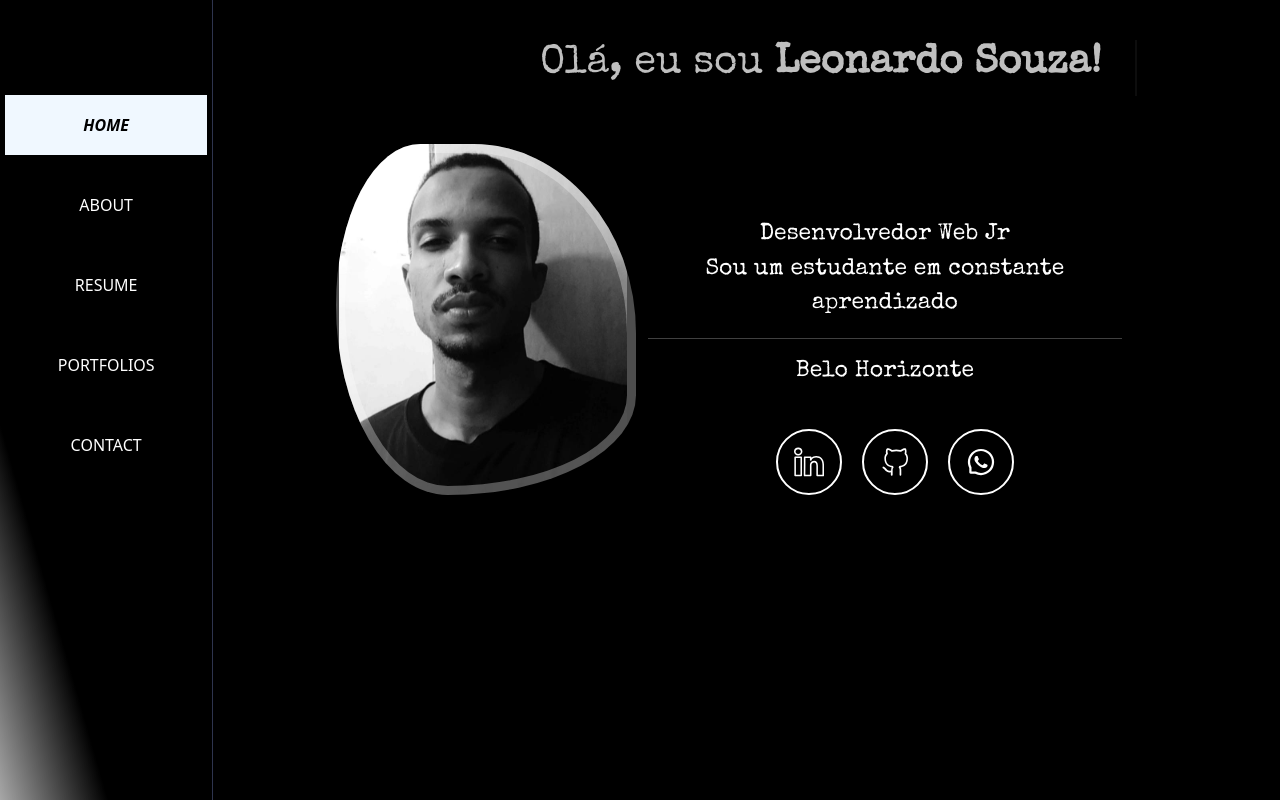
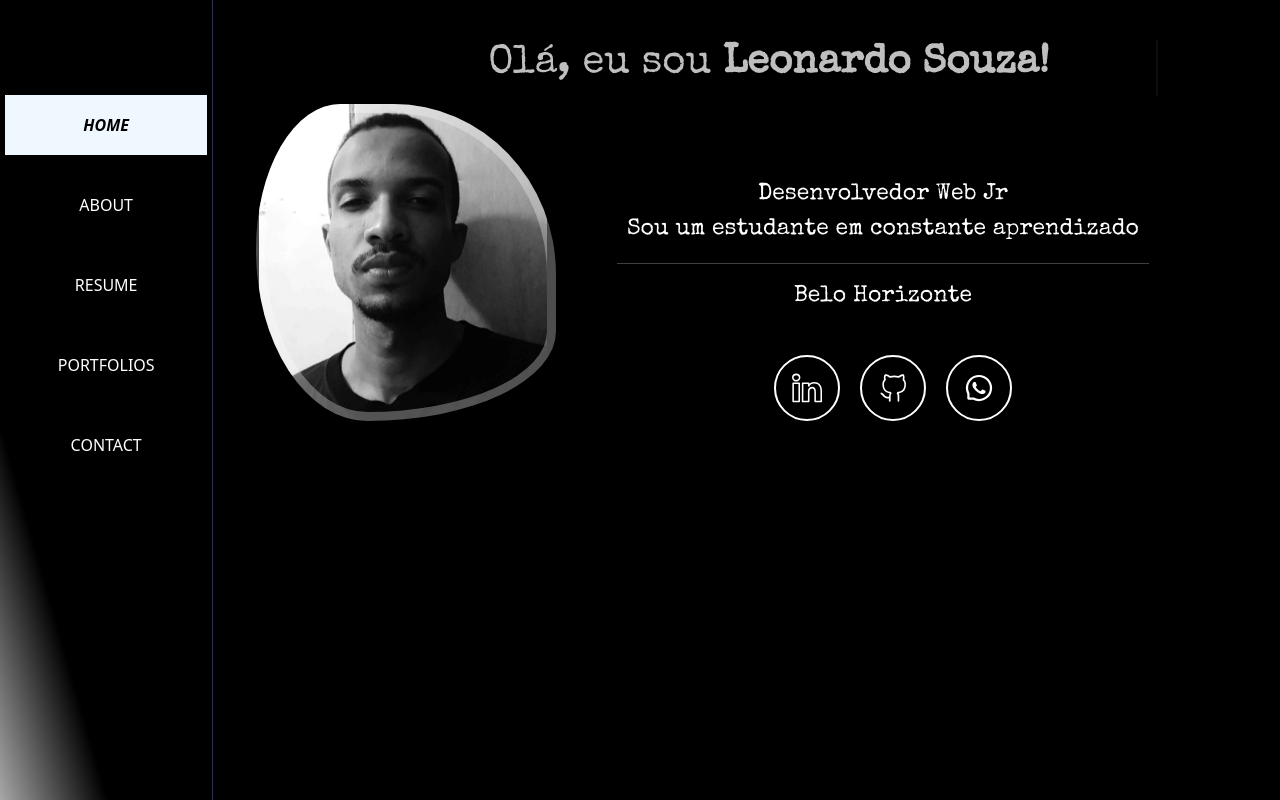
Before and after one commit to Leonardu76/curriculo-react, a React (Create React App) app: page / in a window 1280 px wide. Built offline with nearby package versions, Linux system fonts and the light colour scheme.

Commit message:
alteração css

```diff
--- a/src/pages/home/home.css
+++ b/src/pages/home/home.css
@@ -1,8 +1,9 @@
 .content-home {
     padding-top: 40px;
-    margin-left: 28px;
-
-
+    float: right;
+}
+.content-home-footer{
+    margin: 0 auto;
 }
 
 .h1 {
@@ -144,22 +145,12 @@
     }
 }
 
-@media screen and (min-width: 320px) and (max-width: 500px) {
 
-
-    .content-img-home {
-        max-width: 50% !important;
-    }
-    .h1 {
-        max-height: 50%;
-        /* max-width: 50%; */
-        /* margin-right: unset; */
-    }
+@media screen and (min-width: 320px) and (max-width: 800px) {
     .line{
         white-space: pre-line;
+        /* margin: unset !important; */
     }
-}
-@media screen and (min-width: 501px) and (max-width: 800px) {
     .content-img-home {
         max-width: 50% !important;
 
@@ -168,6 +159,17 @@
         display: inline-flex !important;
         align-items: center !important;
         justify-content: space-evenly !important;
-        margin-left: unset;
     }
 }
+@media screen and (min-width: 800px) and (max-width: 991px) {
+    .line{
+        white-space: pre-line;
+        width: 100%;
+
+    }
+    .content-home .row{
+        display: inline-flex !important;
+        align-items: center !important;
+        justify-content: space-evenly !important;
+    }
+}
--- a/src/pages/home/home.js
+++ b/src/pages/home/home.js
@@ -15,21 +15,23 @@ const Home = () => {
 
 
     return (
-
-        <div class='col-md-12 row'>
-            <div class='col-md-3'>
+        <div >
+           <div >
                 <Menu url={url} />
             </div>
-            <div class='content-home col-md-8'>
+        <div className='container'>
+        <div class='col-md-12'>
+
+            <div class='content-home col-md-10'>
                 <div class='h1 line '>
                     <h1 class='col-md-3'>Olá, eu sou <strong>Leonardo Souza!</strong></h1>
                 </div>
-                <div class='content-home row'>
+                <div class='content-home-body row'>
                     <div class='content-img-home col-md-2'>
                         <div class="box-img-home" style={{ backgroundImage: "url(" + Photo + ")" }}>
                         </div>
                     </div>
-                    <div class='col-md-7'>
+                    <div class='content-home-footer col-md-7'>
                         <p class='content-resume-home'>
                             Desenvolvedor Web Jr <br />
                             Sou um estudante em constante aprendizado <hr />
@@ -53,6 +55,8 @@ const Home = () => {
                 </div>
             </div>
         </div>
+        </div>
+        </div>
 
     )
 }
```
